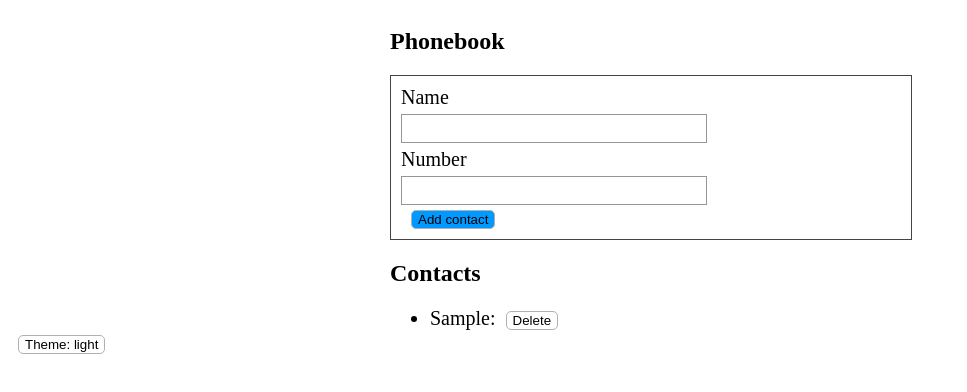
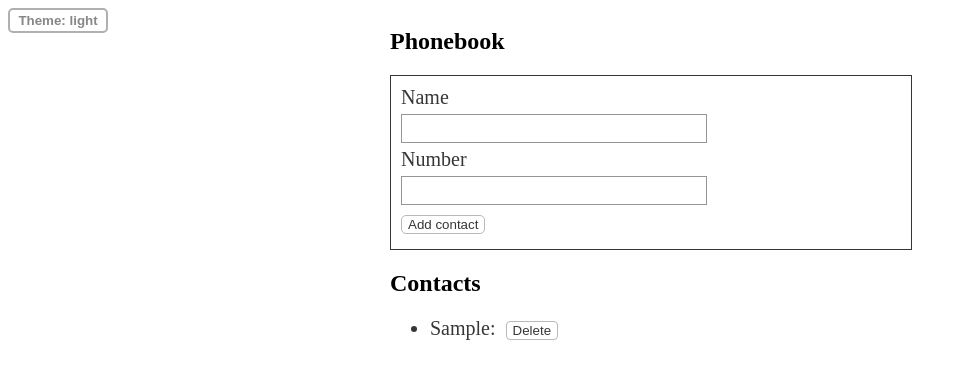
Before and after one commit to MargoBil/goit-react-hw-05-phonebook-ctx, a React app: page / in a window 1280 px wide. Both pictures are taken after typing "Sample", "Sample" into the empty fields and a click on the button "Add contact". Shown: the whole page, without its empty margins (0-967 px from the left). Built offline with nearby package versions, Linux system fonts and the light colour scheme.

Commit message:
finish hw

```diff
--- a/src/components/App.js
+++ b/src/components/App.js
@@ -6,7 +6,7 @@ import ContactList from './ContactList/ContactList';
 import Section from './Section/Section';
 import Filter from './Filter/Filter';
 import ThemeButton from './ThemeButton/ThemeButton';
-import ThemeContext from '../context/ThemeContext';
+import Wrapper from './Wrapper/Wrapper';
 
 class App extends Component {
   state = {
@@ -80,8 +80,8 @@ class App extends Component {
     const visibleList = visibleContacts.length > 0;
 
     return (
-      <ThemeContext>
-        <div>
+      <Wrapper>
+        <ThemeButton />
         <Section title="Phonebook">
           <ContactForm onAddName={this.addName} />
           {visibleFilter && (
@@ -96,9 +96,7 @@ class App extends Component {
             />
           </Section>
         )}
-          <ThemeButton/>
-        </div>
-      </ThemeContext>
+      </Wrapper>
     );
   }
 }
--- a/src/components/ContactForm/ContactForm.js
+++ b/src/components/ContactForm/ContactForm.js
@@ -1,24 +1,25 @@
 import React, {Component} from 'react';
+import InputMask from 'react-input-mask';
 
-import InputMask from 'react-input-mask';
+import withTheme from '../../hoc/withTheme ';
 
 import s from './ContactForm.module.css';
 
 const INITIAL_STATE = {
   name: '',
   number: '',
-}
+};
 
 class ContactForm extends Component {
   state = {
-    ...INITIAL_STATE
+    ...INITIAL_STATE,
   };
 
   handleSubmit = e => {
     e.preventDefault();
     this.props.onAddName(this.state);
-    this.setState ({
-      ...INITIAL_STATE
+    this.setState({
+      ...INITIAL_STATE,
     });
   };
 
@@ -27,22 +28,45 @@ class ContactForm extends Component {
     this.setState({[name]: value});
   };
 
-  render () {
+  render() {
     const {name, number} = this.state;
+    const {theme} = this.props.auth;
+    const isThemeLight = theme === 'light';
     return (
-      <form onSubmit={this.handleSubmit}>
-        <label>
+      <form
+        className={isThemeLight ? s.formLight : s.formDark}
+        onSubmit={this.handleSubmit}
+      >
+        <label className={isThemeLight ? s.labelLight : s.labelDark}>
           Name
-          <input className={s.input} type="text" value={name} name="name" onChange={this.handleChange} />
+          <input
+            className={s.input}
+            type="text"
+            value={name}
+            name="name"
+            onChange={this.handleChange}
+          />
         </label>
-        <label>
+        <label className={isThemeLight ? s.labelLight : s.labelDark}>
           Number
-          <InputMask className={s.input} mask="999-99-99" maskChar=" " value={number} name="number" onChange={this.handleChange} />
+          <InputMask
+            className={s.input}
+            mask="999-99-99"
+            maskChar=" "
+            value={number}
+            name="number"
+            onChange={this.handleChange}
+          />
         </label>
-        <button type="submit">Add contact</button>
+        <button
+          className={isThemeLight ? s.btnFormLight : s.btnFormDark}
+          type="submit"
+        >
+          Add contact
+        </button>
       </form>
     );
   }
 }
 
-export default ContactForm;
+export default withTheme(ContactForm);
--- a/src/components/ContactForm/ContactForm.module.css
+++ b/src/components/ContactForm/ContactForm.module.css
@@ -1,9 +1,9 @@
 .input {
-width: 300px;
-height: 25px;
-display: block;
-margin-top: 5px;
-margin-bottom: 5px;
+  width: 300px;
+  height: 25px;
+  display: block;
+  margin-top: 5px;
+  margin-bottom: 5px;
 }
 
 .input:focus {
@@ -21,23 +21,52 @@ label {
   font-weight: 500;
 }
 
+.labelLight {
+  color: #363638;
+}
+
+.labelDark {
+  color: #f5f5f5;
+}
+
 form {
   display: flex;
   flex-wrap: wrap;
-  border: 1px solid #444444;
   padding: 10px;
 }
 
-button {
+.formLight {
+  border: 1px solid #363638;
+}
+
+.formDark {
+  border: 1px solid #f5f5f5;
+}
+
+.btnFormLight {
   margin-bottom: 5px;
   margin-top: 5px;
   border-radius: 5px 5px 5px 5px;
-  border: 1px solid rgb(177, 176, 176);
+  border: 1px solid #b9b9bb;
   background-color: transparent;
   cursor: pointer;
   outline: unset;
+  color: #363638;
 }
 
-button:focus {
+.btnFormDark {
+  margin-bottom: 5px;
+  margin-top: 5px;
+  border-radius: 5px 5px 5px 5px;
+  border: 1px solid #f5f5f5;
+  background-color: transparent;
+  cursor: pointer;
+  outline: unset;
+  color: #f5f5f5;
+}
+
+
+
+.btnForm:focus {
   background-color: #0099ff;
 }
--- a/src/components/ContactItem/ContactItem.js
+++ b/src/components/ContactItem/ContactItem.js
@@ -1,14 +1,25 @@
 import React from 'react';
+
+import withTheme from '../../hoc/withTheme ';
 
 import s from './ContactItem.module.css';
 
-const ContactItem = ({contact, number, onDeleteContact, id}) => {
+const ContactItem = ({contact, number, onDeleteContact, id, ...props}) => {
+  const {theme} = props.auth;
+  const isThemeLight = theme === 'light';
   return (
-    <li className={s.item} >
-      <p>{contact}: {number}</p>
-      <button onClick = {()=>onDeleteContact(id)}>Delete</button>
+    <li className={isThemeLight ? s.itemLight : s.itemDark}>
+      <p>
+        {contact}: {number}
+      </p>
+      <button
+        className={isThemeLight ? s.btnLight : s.btnDark}
+        onClick={() => onDeleteContact(id)}
+      >
+        Delete
+      </button>
     </li>
   );
 };
 
-export default ContactItem;
+export default withTheme(ContactItem);
--- a/src/components/ContactItem/ContactItem.module.css
+++ b/src/components/ContactItem/ContactItem.module.css
@@ -1,14 +1,35 @@
-.item {
+.itemLight {
   margin-bottom: 5px;
+  color: #363638;
+}
+
+.itemDark {
+  margin-bottom: 5px;
+  color: #f5f5f5;
 }
 
 p {
- margin: 0px;
- display: inline-block;
+  margin: 0px;
+  display: inline-block;
 }
 
-button{
+.btnLight {
   display: inline-block;
   margin: 0px;
   margin-left: 10px;
+  border: 1px solid #b9b9bb;
+  background-color: transparent;
+  border-radius: 4px 4px 4px 4px;
+  color: #363638;
 }
+
+
+.btnDark {
+  display: inline-block;
+  margin: 0px;
+  margin-left: 10px;
+  border: 1px solid #f5f5f5;
+  background-color: transparent;
+  border-radius: 4px 4px 4px 4px;
+  color: #f5f5f5;
+}
--- a/src/components/Filter/Filter.js
+++ b/src/components/Filter/Filter.js
@@ -1,15 +1,20 @@
 import React from 'react';
+
+import withTheme from '../../hoc/withTheme ';
 
 import s from './Filter.module.css';
 
-const Filter = ({value, onChange}) => {
+const Filter = ({value, onChange, ...props}) => {
+  const {theme} = props.auth;
+  const isThemeLight = theme === 'light';
   return (
     <div className={s.box}>
-      <label>Find contacts by name
-        <input value = {value} onChange = {onChange}/></label>
+      <label className={isThemeLight ? s.labelLight : s.labelDark}>
+        Find contacts by name
+        <input value={value} onChange={onChange} />
+      </label>
     </div>
+  );
+};
 
-  )
-}
-
-export default Filter;
+export default withTheme(Filter);
--- a/src/components/Filter/Filter.module.css
+++ b/src/components/Filter/Filter.module.css
@@ -16,3 +16,13 @@ input:focus {
   outline: 0;
   outline-offset: 0;
 }
+
+.labelLight {
+  color: black;
+
+}
+
+.labelDark {
+  color: whitesmoke;
+
+}
--- a/src/components/Section/Section.js
+++ b/src/components/Section/Section.js
@@ -1,14 +1,18 @@
 import React from 'react';
+
+import withTheme from '../../hoc/withTheme ';
 
 import s from './Section.module.css';
 
-const Section = ({title, children}) => {
+const Section = ({title, children, ...props}) => {
+  const {theme} = props.auth;
+  const isThemeLight = theme === 'light';
   return (
     <section className={s.section}>
-      <h2 className={s.name}>{title}</h2>
+      <h2 className={isThemeLight ? s.nameLight : s.nameDark}>{title}</h2>
       {children}
     </section>
   );
 };
 
-export default Section;
+export default withTheme(Section);
--- a/src/components/Section/Section.module.css
+++ b/src/components/Section/Section.module.css
@@ -5,6 +5,12 @@
   flex-wrap: wrap;
 }
 
-.name {
+.nameLight {
   text-align: left;
+  color: black;
 }
+
+.nameDark {
+  text-align: left;
+  color: whitesmoke;
+}
--- a/src/components/ThemeButton/ThemeButton.js
+++ b/src/components/ThemeButton/ThemeButton.js
@@ -2,11 +2,18 @@ import React, {Component} from 'react';
 
 import withTheme from './../../hoc/withTheme ';
 
+import s from './ThemeButton.module.css';
+
 class ThemeButton extends Component {
   render() {
     const {toggleTheme, theme} = this.props.auth;
+    const isThemeLight = theme === 'light';
     return (
-      <button type="button" onClick={toggleTheme}>
+      <button
+        className={isThemeLight ? s.lightBtn : s.darkBtn}
+        type="button"
+        onClick={toggleTheme}
+      >
         Theme: {theme}
       </button>
     );
--- /dev/null
+++ b/src/components/ThemeButton/ThemeButton.module.css
@@ -0,0 +1,25 @@
+.lightBtn {
+  width: 100px;
+  height: 25px;
+  border-radius: 5px 5px 5px 5px;
+  border: 2px solid rgb(177, 176, 176);
+  color: rgb(136, 134, 134);
+  font-weight: bold;
+  background-color: transparent;
+  cursor: pointer;
+  outline: unset;
+  position: fixed;
+}
+
+.darkBtn {
+  width: 100px;
+  height: 25px;
+  background-color: transparent;
+  color: whitesmoke;
+  font-weight: bold;
+  border-radius: 5px 5px 5px 5px;
+  border: 2px solid rgb(241, 243, 243);
+  cursor: pointer;
+  outline: unset;
+  position: fixed;
+}
--- /dev/null
+++ b/src/components/Wrapper/Wrapper.js
@@ -0,0 +1,14 @@
+import React from 'react';
+
+import withTheme from '../../hoc/withTheme ';
+
+const Wrapper = ({children, ...props}) => {
+  const {theme} = props.auth;
+  const isThemeLigth = theme === 'light';
+  isThemeLigth
+    ? (document.body.style.backgroundColor = '#ffffff')
+    : (document.body.style.backgroundColor = '#0a4658');
+  return <div>{children}</div>;
+};
+
+export default withTheme(Wrapper);
--- a/src/index.js
+++ b/src/index.js
@@ -3,7 +3,11 @@ import ReactDOM from 'react-dom';
 
 import App from './components/App';
 
+import ThemeContext from '../src/context/ThemeContext';
+
 ReactDOM.render(
-  <App/>,
-  document.getElementById('root')
+  <ThemeContext>
+    <App />
+  </ThemeContext>,
+  document.getElementById('root'),
 );
```
Also changed, not shown: src/components/ContactList/ContactList.js (+10 -2 lines). Lines whose indentation alone changed are shown as unchanged.
